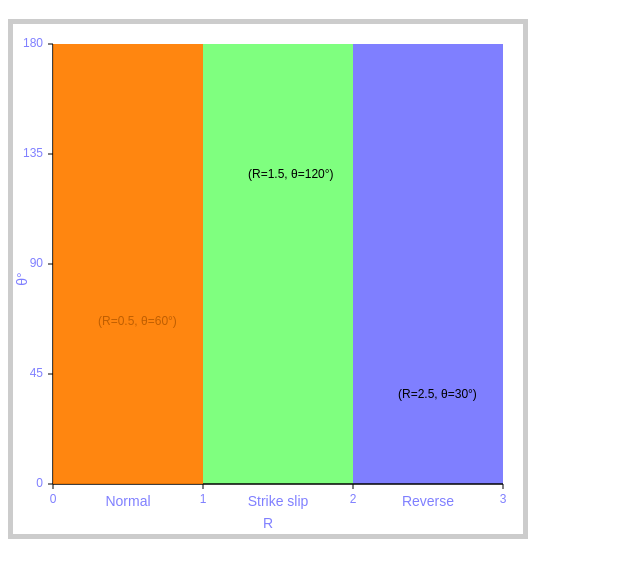
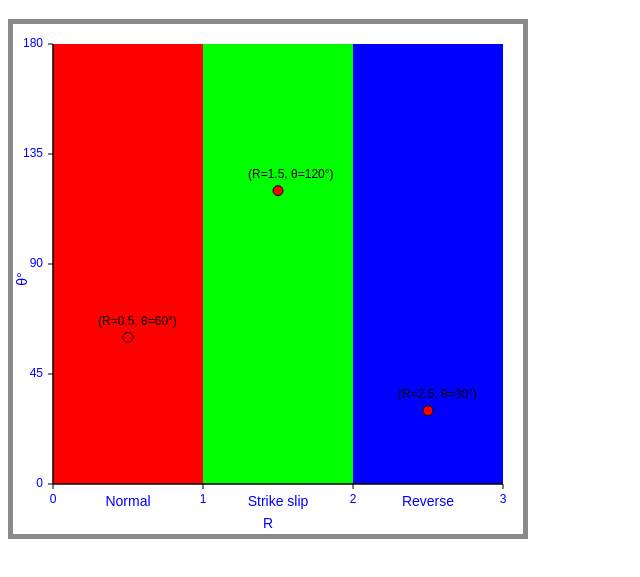
Before and after one commit to xaliphostes/stress-domain, a plain HTML site: page index.html in a window 1280 px wide. Shown: the part 61-638 px from the top of the page, without its empty margins (0-640 px from the left). Drawn offline with Linux system fonts and the light colour scheme.

Commit message:
separate script

````diff
--- /dev/null
+++ b/StressDomain.js
@@ -0,0 +1,152 @@
+/**
+ * @example
+ * ```
+ * const d = new StressDomain('visualization', 500, 500)
+ * d.addPoint(0.5, 60)  // Normal fault regime
+ * d.addPoint(1.5, 120) // Strike-slip fault regime
+ * d.addPoint(2.5, 30)  // Reverse fault regime
+ * ```
+ */
+class StressDomain {
+    constructor(div, width, height) {
+        const canvas = document.getElementById(div)
+        canvas.width = width
+        canvas.height = height
+        const ctx = canvas.getContext('2d')
+
+        // Set up canvas for high-resolution displays
+        const dpr = window.devicePixelRatio || 1
+        const rect = canvas.getBoundingClientRect()
+        canvas.width = rect.width * dpr
+        canvas.height = rect.height * dpr
+        canvas.style.width = `${rect.width}px`
+        canvas.style.height = `${rect.height}px`
+        ctx.scale(dpr, dpr)
+
+        const w = rect.width
+        const h = rect.height
+
+        this.width = w
+        this.height = h
+        this.margin = { top: 20, right: 20, bottom: 50, left: 40 }
+        this.graphWidth = w - this.margin.left - this.margin.right
+        this.graphHeight = h - this.margin.top - this.margin.bottom
+
+        this.canvas = canvas
+        this.ctx = ctx
+
+        // Initial draw
+        this.drawVisualization()
+    }
+
+    addPoint(R, theta) {
+        const ctx = this.ctx
+
+        // Convert R to Φ' based on the regime
+        let phiPrime
+        if (R >= 0 && R < 1) {
+            phiPrime = R // Normal fault regime
+        } else if (R >= 1 && R < 2) {
+            phiPrime = 2 - R // Strike-slip fault regime
+        } else if (R >= 2 && R <= 3) {
+            phiPrime = R - 2 // Reverse fault regime
+        } else {
+            console.error("R value out of range (0-3)")
+            return
+        }
+
+        // Calculate the position on the canvas
+        const x = this.scaleX(R)
+        const y = this.scaleY(theta)
+
+        // Draw the point
+        ctx.beginPath()
+        ctx.arc(x, y, 5, 0, 2 * Math.PI)
+        ctx.fillStyle = 'red'
+        ctx.fill()
+        ctx.strokeStyle = 'black'
+        ctx.stroke()
+        ctx.fillStyle = 'rgba(255, 127, 0, 0)'
+        ctx.fillRect(this.scaleX(0), this.margin.top, this.graphWidth / 3, this.graphHeight)
+
+        // Add a label
+        ctx.fillStyle = 'black'
+        ctx.textAlign = 'left'
+        ctx.textBaseline = 'bottom'
+        ctx.font = '12px Arial'
+        ctx.fillText(`(R=${R.toFixed(1)}, θ=${theta.toFixed(0)}°)`, x - 30, y - 10)
+    }
+
+    // ------------------- PRIVATE !
+
+    // Helper functions
+    scaleX(value) {
+        return (value / 3) * this.graphWidth + this.margin.left
+    }
+
+    scaleY(value) {
+        return this.graphHeight - (value / 180) * this.graphHeight + this.margin.top
+    }
+
+    drawVisualization() {
+        const ctx = this.ctx
+        const dpr = window.devicePixelRatio || 1
+
+        // Clear canvas
+        ctx.clearRect(0, 0, this.width * dpr, this.height * dpr)
+
+        // Draw background rectangles
+        ctx.fillStyle = 'rgba(255, 0, 0, 1)'
+        ctx.fillRect(this.scaleX(0), this.margin.top, this.graphWidth / 3, this.graphHeight)
+        ctx.fillStyle = 'rgba(0, 255, 0, 1)'
+        ctx.fillRect(this.scaleX(1), this.margin.top, this.graphWidth / 3, this.graphHeight)
+        ctx.fillStyle = 'rgba(0, 0, 255, 1)'
+        ctx.fillRect(this.scaleX(2), this.margin.top, this.graphWidth / 3, this.graphHeight)
+
+        // Draw axes
+        ctx.beginPath()
+        ctx.moveTo(this.margin.left, this.height - this.margin.bottom)
+        ctx.lineTo(this.width - this.margin.right, this.height - this.margin.bottom)
+        ctx.moveTo(this.margin.left, this.margin.top)
+        ctx.lineTo(this.margin.left, this.height - this.margin.bottom)
+        ctx.stroke()
+
+        // Draw ticks and labels
+        ctx.textAlign = 'center'
+        ctx.textBaseline = 'top'
+        ctx.font = '12px Arial'
+        for (let i = 0; i <= 3; i++) {
+            const x = this.scaleX(i)
+            ctx.moveTo(x, this.height - this.margin.bottom)
+            ctx.lineTo(x, this.height - this.margin.bottom + 5)
+            ctx.fillText(i.toString(), x, this.height - this.margin.bottom + 10)
+        }
+
+        ctx.textAlign = 'right'
+        ctx.textBaseline = 'middle'
+        for (let i = 0; i <= 180; i += 45) {
+            const y = this.scaleY(i)
+            ctx.moveTo(this.margin.left - 5, y)
+            ctx.lineTo(this.margin.left, y)
+            ctx.fillText(i.toString(), this.margin.left - 10, y)
+        }
+        ctx.stroke()
+
+        // Draw labels
+        ctx.textAlign = 'center'
+        ctx.font = '14px Arial'
+        ctx.fillText("R", this.width / 2, this.height - 10)
+
+        ctx.save()
+        ctx.translate(this.margin.left - 30, this.height / 2)
+        ctx.rotate(-Math.PI / 2)
+        ctx.fillText("θ°", 0, 0)
+        ctx.restore()
+
+        // Draw regime labels
+        ctx.textBaseline = 'bottom'
+        ctx.fillText("Normal", this.scaleX(0.5), this.height - 25)
+        ctx.fillText("Strike slip", this.scaleX(1.5), this.height - 25)
+        ctx.fillText("Reverse", this.scaleX(2.5), this.height - 25)
+    }
+}
--- a/index.html
+++ b/index.html
@@ -7,9 +7,10 @@
     <title>Stress domain</title>
     <style>
         #visualization {
-            border: 5px solid #ccc;
+            border: 5px solid #898989;
         }
     </style>
+    <script src="StressDomain.js"></script>
 </head>
 
 <body>
@@ -17,139 +18,10 @@
     <canvas id="visualization"></canvas>
 
     <script>
-        document.addEventListener('DOMContentLoaded', _ => {
-            const canvas = document.getElementById('visualization');
-            canvas.width = 500
-            canvas.height = 500
-            const ctx = canvas.getContext('2d');
-
-            // Set up canvas for high-resolution displays
-            const dpr = window.devicePixelRatio || 1;
-            const rect = canvas.getBoundingClientRect();
-            canvas.width = rect.width * dpr;
-            canvas.height = rect.height * dpr;
-            canvas.style.width = `${rect.width}px`;
-            canvas.style.height = `${rect.height}px`;
-            ctx.scale(dpr, dpr);
-
-            const width = rect.width;
-            const height = rect.height;
-            const margin = { top: 20, right: 20, bottom: 50, left: 40 };
-            const graphWidth = width - margin.left - margin.right;
-            const graphHeight = height - margin.top - margin.bottom;
-
-            // Helper functions
-            function scaleX(value) {
-                return (value / 3) * graphWidth + margin.left;
-            }
-
-            function scaleY(value) {
-                return graphHeight - (value / 180) * graphHeight + margin.top;
-            }
-
-            function drawVisualization() {
-                // Clear canvas
-                ctx.clearRect(0, 0, width * dpr, height * dpr);
-
-                // Draw background rectangles
-                ctx.fillStyle = 'rgba(255, 127, 0, 0.5)';
-                ctx.fillRect(scaleX(0), margin.top, graphWidth / 3, graphHeight);
-                ctx.fillStyle = 'rgba(0, 255, 0, 0.5)';
-                ctx.fillRect(scaleX(1), margin.top, graphWidth / 3, graphHeight);
-                ctx.fillStyle = 'rgba(0, 0, 255, 0.5)';
-                ctx.fillRect(scaleX(2), margin.top, graphWidth / 3, graphHeight);
-
-                // Draw axes
-                ctx.beginPath();
-                ctx.moveTo(margin.left, height - margin.bottom);
-                ctx.lineTo(width - margin.right, height - margin.bottom);
-                ctx.moveTo(margin.left, margin.top);
-                ctx.lineTo(margin.left, height - margin.bottom);
-                ctx.stroke();
-
-                // Draw ticks and labels
-                ctx.textAlign = 'center';
-                ctx.textBaseline = 'top';
-                ctx.font = '12px Arial';
-                for (let i = 0; i <= 3; i++) {
-                    const x = scaleX(i);
-                    ctx.moveTo(x, height - margin.bottom);
-                    ctx.lineTo(x, height - margin.bottom + 5);
-                    ctx.fillText(i.toString(), x, height - margin.bottom + 10);
-                }
-
-                ctx.textAlign = 'right';
-                ctx.textBaseline = 'middle';
-                for (let i = 0; i <= 180; i += 45) {
-                    const y = scaleY(i);
-                    ctx.moveTo(margin.left - 5, y);
-                    ctx.lineTo(margin.left, y);
-                    ctx.fillText(i.toString(), margin.left - 10, y);
-                }
-                ctx.stroke();
-
-                // Draw labels
-                ctx.textAlign = 'center';
-                ctx.font = '14px Arial';
-                ctx.fillText("R", width / 2, height - 10);
-
-                ctx.save();
-                ctx.translate(margin.left - 30, height / 2);
-                ctx.rotate(-Math.PI / 2);
-                ctx.fillText("θ°", 0, 0);
-                ctx.restore();
-
-                // Draw regime labels
-                ctx.textBaseline = 'bottom';
-                ctx.fillText("Normal", scaleX(0.5), height - 25);
-                ctx.fillText("Strike slip", scaleX(1.5), height - 25);
-                ctx.fillText("Reverse", scaleX(2.5), height - 25);
-            }
-
-            function addPoint(R, theta) {
-                // Convert R to Φ' based on the regime
-                let phiPrime;
-                if (R >= 0 && R < 1) {
-                    phiPrime = R; // Normal fault regime
-                } else if (R >= 1 && R < 2) {
-                    phiPrime = 2 - R; // Strike-slip fault regime
-                } else if (R >= 2 && R <= 3) {
-                    phiPrime = R - 2; // Reverse fault regime
-                } else {
-                    console.error("R value out of range (0-3)");
-                    return;
-                }
-
-                // Calculate the position on the canvas
-                const x = scaleX(R);
-                const y = scaleY(theta);
-
-                // Draw the point
-                //ctx.beginPath();
-                //ctx.arc(x, y, 5, 0, 2 * Math.PI);
-                //ctx.fillStyle = 'red';
-                //ctx.fill();
-                // ctx.strokeStyle = 'black';
-                // ctx.stroke();
-                ctx.fillStyle = 'rgba(255, 127, 0, 0.5)';
-                ctx.fillRect(scaleX(0), margin.top, graphWidth / 3, graphHeight);
-
-                // Add a label
-                ctx.fillStyle = 'black';
-                ctx.textAlign = 'left';
-                ctx.textBaseline = 'bottom';
-                ctx.font = '12px Arial';
-                ctx.fillText(`(R=${R.toFixed(1)}, θ=${theta.toFixed(0)}°)`, x - 30, y - 10);
-            }
-
-            // Initial draw
-            drawVisualization();
-
-            // Example usage:
-            addPoint(0.5, 60);  // Normal fault regime
-            addPoint(1.5, 120); // Strike-slip fault regime
-            addPoint(2.5, 30);  // Reverse fault regime
-        });
+        const d = new StressDomain('visualization', 500, 500)
+        d.addPoint(0.5, 60)
+        d.addPoint(1.5, 120)
+        d.addPoint(2.5, 30)
     </script>
 </body>
 
````
